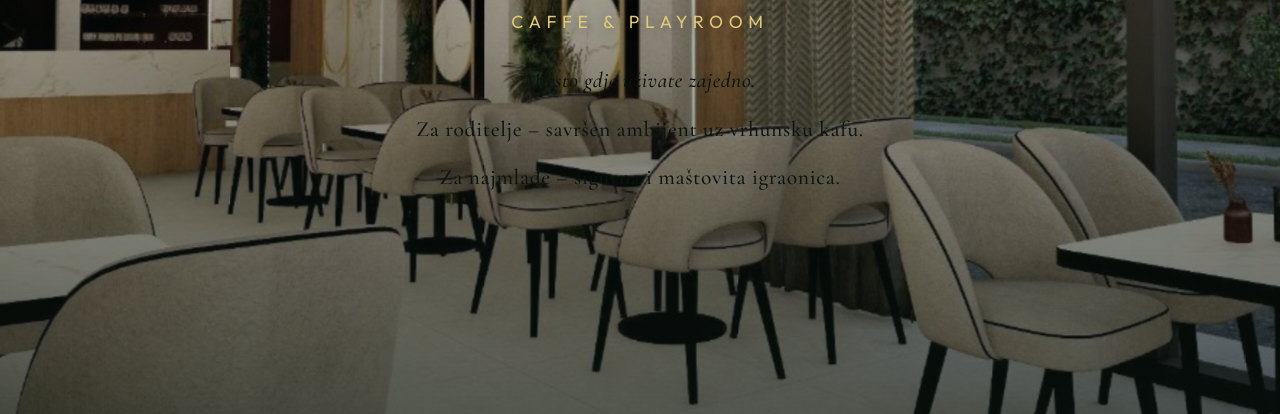
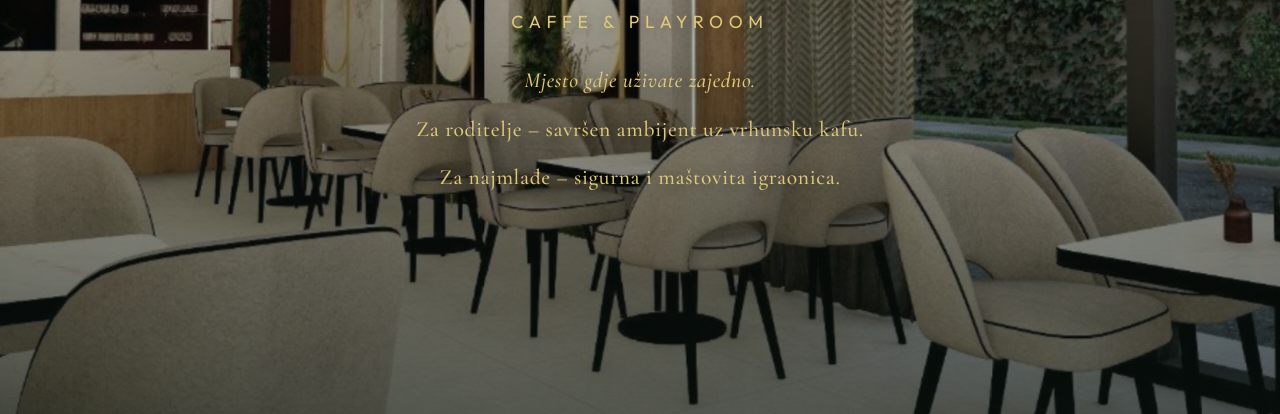
Before and after one commit to melanija-rgb/paradiso-caffe-playroom, a plain HTML site: page index.html in a window 1280 px wide. Shown: the part 386-800 px from the top of the page. Drawn offline with nearby package versions, Linux system fonts and the light colour scheme.

Commit message:
Use gold color for homepage hero copy.
Co-authored-by: Cursor <cursoragent@cursor.com>

```diff
--- a/styles.css
+++ b/styles.css
@@ -262,7 +262,8 @@ body.nav-open {
   font-weight: 500;
   line-height: 1.55;
   letter-spacing: 0.03em;
-  color: #0b1510;
+  color: var(--gold-soft);
+  text-shadow: 0 2px 14px rgba(0, 0, 0, 0.55);
   opacity: 0;
   transform: translateY(1rem);
   animation: rise-in 1s cubic-bezier(0.22, 1, 0.36, 1) 0.7s forwards;
```
